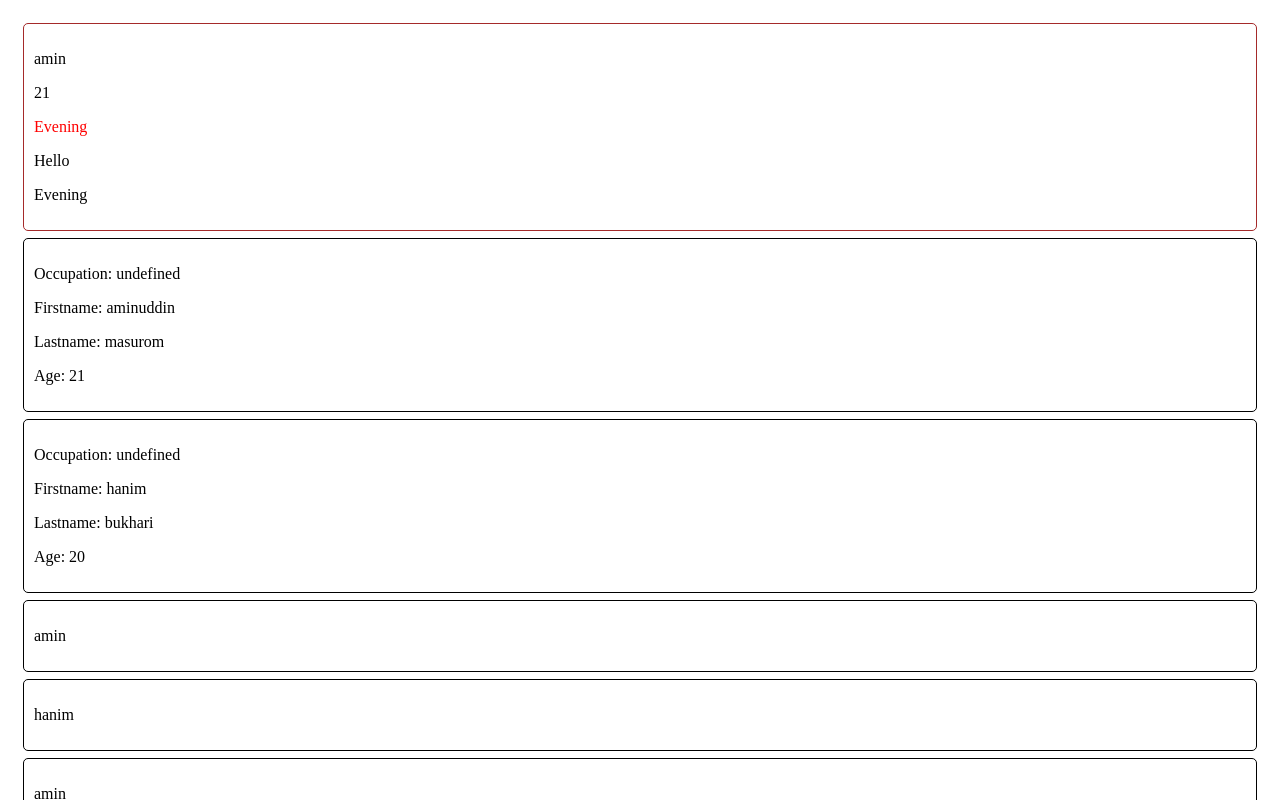
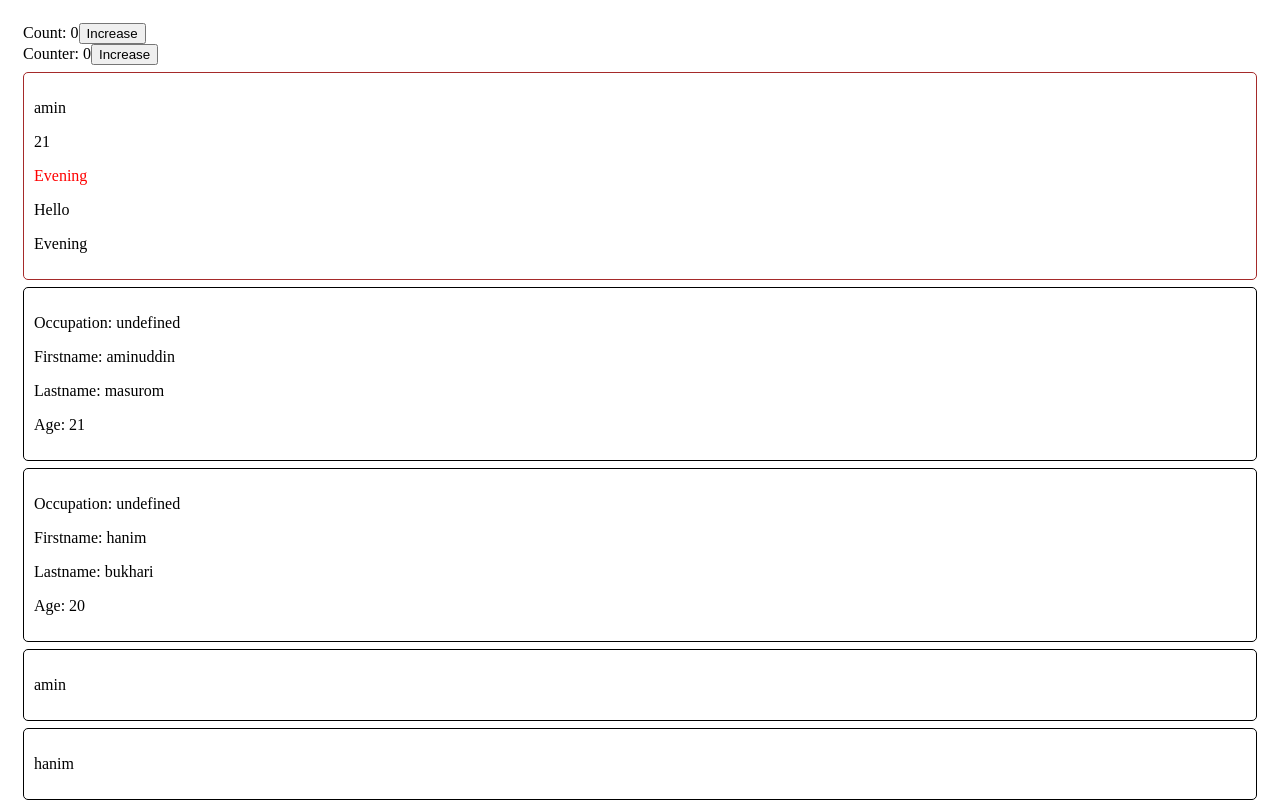
Before and after one commit to mdaminuddinshah/mencuba-react, a React (Vite) app: page / in a window 1280 px wide. Shown: the top 800 px of the page. Built offline with nearby package versions, Linux system fonts and the light colour scheme.

Commit message:
useState

```diff
--- a/src/App.jsx
+++ b/src/App.jsx
@@ -1,6 +1,7 @@
 import Test2 from "./components/Test2.jsx";
 import Test from "./components/Test.jsx";
 import Test3 from "./components/Test3.jsx";
+import Count from "./components/Count.jsx";
 
 function App(){
 
@@ -42,6 +43,7 @@ function App(){
       // border: '1px solid black'
 
     }}>
+      <Count/>
       {/* only string dont need curly bracket */}
       {/* other types, number, expression all need curly bracket */}
       <Test2
--- /dev/null
+++ b/src/components/Count.jsx
@@ -0,0 +1,22 @@
+import { useState } from "react";
+import State from "./useState.jsx";
+
+const Count = () => {
+
+    const [counter, setCounter] = useState(0);
+    const [nilai, tambahNilai] = useState(0);
+
+  return (
+    <div>
+        Count: {counter}
+        <button onClick={() => setCounter((before) => before +1 )}>Increase</button>
+
+        <State
+            display={nilai}
+            counter={tambahNilai}
+        />
+    </div>
+  )
+}
+
+export default Count
--- /dev/null
+++ b/src/components/useState.jsx
@@ -0,0 +1,17 @@
+import PropTypes from 'prop-types'
+
+function State (props) {
+  return (
+    <div>
+        {`Counter: ${props.display}`}
+        <button onClick={() => props.counter((bfr) => bfr +1 )}>Increase</button>
+    </div>
+  )
+}
+
+State.propTypes = {
+    display: PropTypes.number,
+    counter: PropTypes.func
+}
+
+export default State;
```
